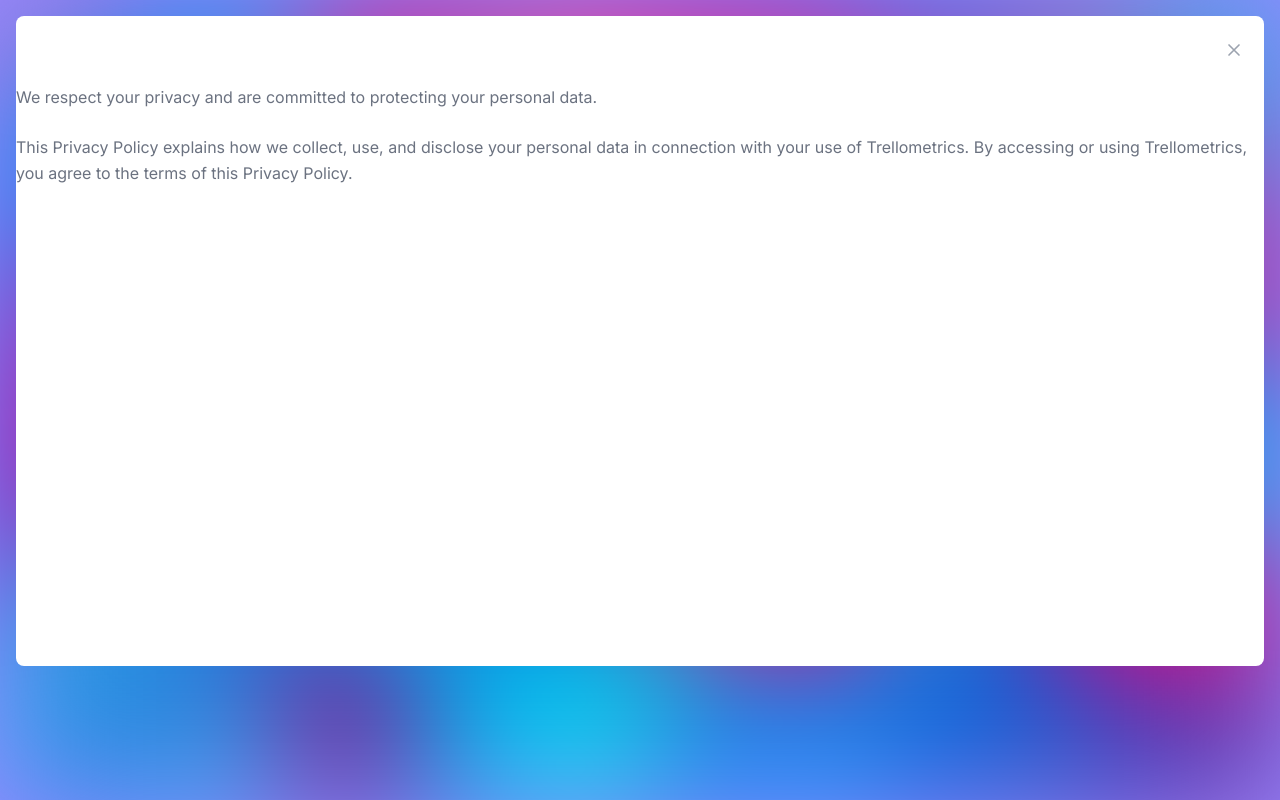
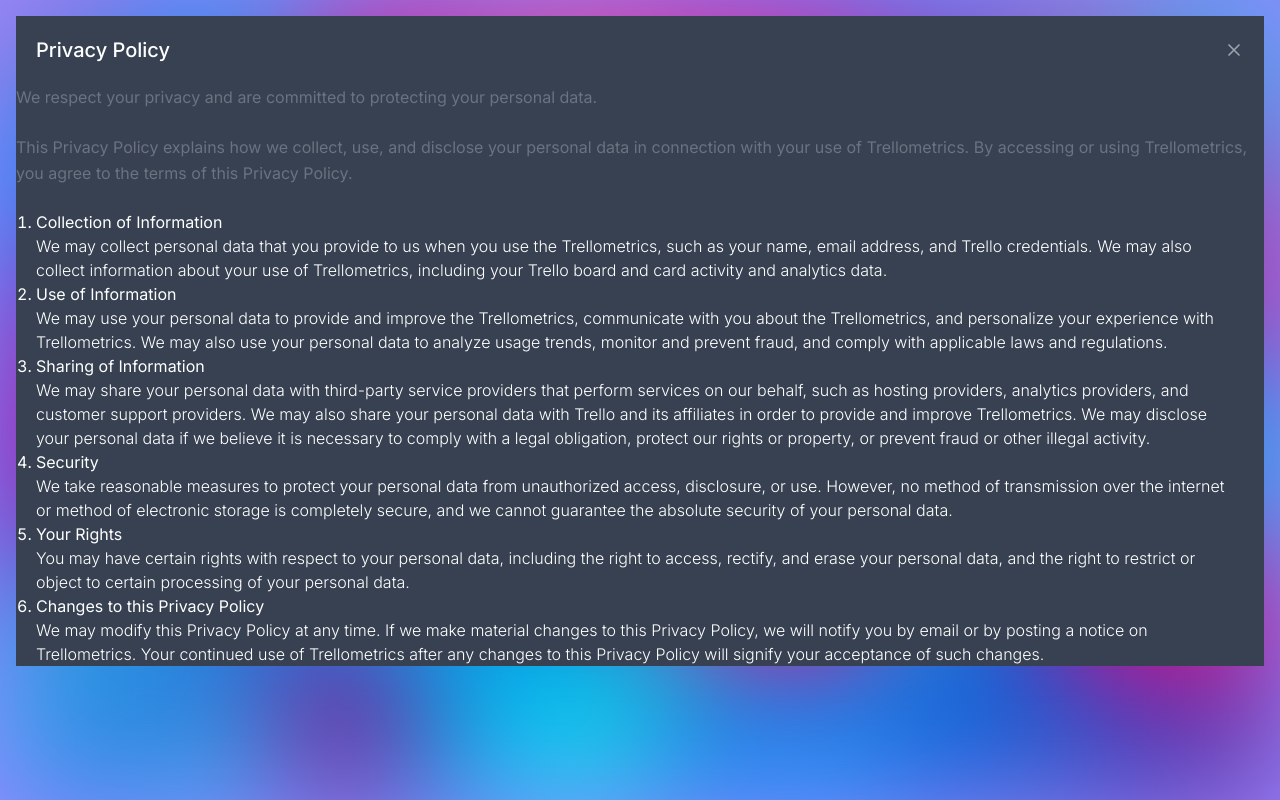
Before and after one commit to pixelRena/Trello-Dashboard, a Next.js app: page /login in a window 1280 px wide. Both pictures are taken after a click on the button "Privacy Policy". Built offline with nearby package versions, Linux system fonts and the light colour scheme.

Commit message:
[Style] Update background color of modal

```diff
--- a/components/modals/privacy-policy.component.jsx
+++ b/components/modals/privacy-policy.component.jsx
@@ -12,10 +12,10 @@ export default function PrivacyPolicy() {
             size="xs"
             onClose={() => setOpen(false)}
         >
-            <Modal.Header>
+            <Modal.Header className="bg-gray-700">
             Privacy Policy
             </Modal.Header>
-            <Modal.Body>
+            <Modal.Body className="bg-gray-700">
             <div className="space-y-6">
                 <p className="text-base leading-relaxed text-gray-500 text-gray-400">
                 We respect your privacy and are committed to protecting your personal data.
--- a/pages/login.jsx
+++ b/pages/login.jsx
@@ -1,5 +1,4 @@
 import PrivacyPolicy from "@/components/modals/privacy-policy.component";
-import { useState } from "react";
 
 export default function SignIn() {
 
```
